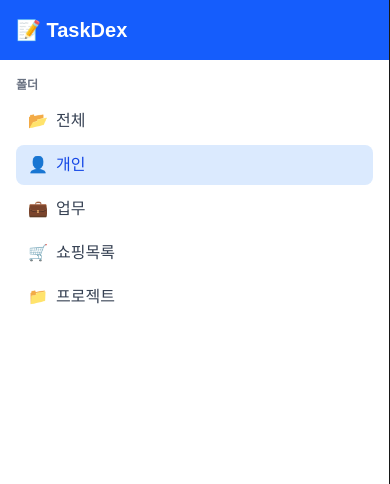
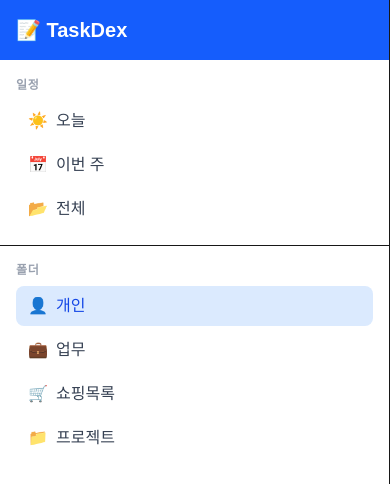
Before and after one commit to KwonSunwon/TaskDex, a Next.js app: page / in a window 390 px wide. Shown: the top 484 px of the page. Built offline with nearby package versions, Linux system fonts and the light colour scheme; no server answers; the database is empty.

Commit message:
Feat: 오늘/이번 주(다가올 일주일)/전체 뷰로 나눠서 볼 수 있도록 변경
- 폴더 섹션 크기 조정 제거

```diff
--- a/src/app/page.tsx
+++ b/src/app/page.tsx
@@ -5,16 +5,28 @@ import { useEffect, useState, useMemo } from 'react';
 import { supabase } from '@/lib/supabase';
 import { Folder, Todo, MobileView } from '@/types';
 import { useResizable } from '@/hooks/useResizable';
-import FolderList from '@/components/FolderList';
+import FolderList, { SmartView } from '@/components/FolderList';
 import TodoList from '@/components/TodoList';
 import TodoDetail from '@/components/TodoDetail';
 import ResizeHandle from '@/components/ResizeHandle';
 
+function getTodayStr() {
+  return new Date().toISOString().slice(0, 10); // 'YYYY-MM-DD'
+}
+
+function getWeekRange() {
+  const now = new Date();
+  const end = new Date(now);
+  end.setDate(now.getDate() + 7);
+  return {
+    start: now.toISOString().slice(0, 10),
+    end: end.toISOString().slice(0, 10),
+  };
+}
+
 export default function Home() {
-  // 리사이즈 훅
-  const { isDesktop, leftWidth, midWidth, containerRef, startDrag } = useResizable();
+  const { isDesktop, midWidth, containerRef, startDrag } = useResizable();
 
-  // 폴더 목록 (일단 고정)
   const [folders] = useState<Folder[]>([
     { id: 1, name: '개인', icon: '👤' },
     { id: 2, name: '업무', icon: '💼' },
@@ -22,17 +34,17 @@ export default function Home() {
     { id: 4, name: '프로젝트', icon: '📁' },
   ]);
 
-  // 할 일 목록
   const [todos, setTodos] = useState<Todo[]>([]);
   const [isLoading, setIsLoading] = useState(true);
 
-  // 선택 상태
   const [selectedFolderId, setSelectedFolderId] = useState<number>(1);
   const [lastRealFolderId, setLastRealFolderId] = useState<number>(1);
   const [selectedTodoId, setSelectedTodoId] = useState<number | null>(null);
   const [mobileView, setMobileView] = useState<MobileView>('folders');
 
-  // 입력 상태
+  // 스마트 뷰 상태 (null이면 폴더 모드)
+  const [selectedSmartView, setSelectedSmartView] = useState<SmartView | null>(null);
+
   const [newTitle, setNewTitle] = useState('');
   const [newDate, setNewDate] = useState('');
 
@@ -60,19 +72,33 @@ export default function Home() {
     setIsLoading(false);
   };
 
-  // 앱 시작 시 데이터 로딩
   useEffect(() => {
     fetchTodos();
   }, []);
 
   // ===== 필터링 =====
-  const currentFolderTodos = selectedFolderId === 0
-    ? todos
-    : todos.filter(todo => todo.folderId === selectedFolderId);
+  const currentFolderTodos = useMemo(() => {
+    if (selectedSmartView === 'today') {
+      const today = getTodayStr();
+      return todos.filter(t => t.date === today);
+    }
+    if (selectedSmartView === 'week') {
+      const { start, end } = getWeekRange();
+      return todos.filter(t => t.date && t.date >= start && t.date <= end);
+    }
+    if (selectedSmartView === 'all') {
+      return todos;
+    }
+    // 폴더 모드
+    return todos.filter(todo => todo.folderId === selectedFolderId);
+  }, [todos, selectedSmartView, selectedFolderId]);
 
-  const selectedFolderName = selectedFolderId === 0
-    ? '전체'
-    : (folders.find(f => f.id === selectedFolderId)?.name ?? '');
+  const currentViewLabel = useMemo(() => {
+    if (selectedSmartView === 'today') return '오늘';
+    if (selectedSmartView === 'week') return '이번 주';
+    if (selectedSmartView === 'all') return '전체';
+    return folders.find(f => f.id === selectedFolderId)?.name ?? '';
+  }, [selectedSmartView, selectedFolderId, folders]);
 
   const folderNameById = useMemo(() => {
     const map: Record<number, string> = {};
@@ -86,25 +112,21 @@ export default function Home() {
   const toggleTodo = async (id: number) => {
     const target = todos.find(t => t.id === id);
     if (!target) return;
-
     const newStatus = !target.isDone;
     setTodos(todos.map(todo =>
       todo.id === id ? { ...todo, isDone: newStatus } : todo
     ));
-
     const { error } = await supabase
       .from('todos')
       .update({ is_done: newStatus })
       .eq('id', id);
-
     if (error) console.error('Toggle Error:', error);
   };
 
   // ===== 새 할 일 추가 =====
   const addTodo = async () => {
     if (newTitle.trim() === '') return;
-
-    const targetFolderId = selectedFolderId === 0 ? lastRealFolderId : selectedFolderId;
+    const targetFolderId = selectedFolderId;
 
     const { data, error } = await supabase
       .from('todos')
@@ -138,10 +160,15 @@ export default function Home() {
 
   // ===== 네비게이션 =====
   const selectFolder = (folderId: number) => {
+    setSelectedSmartView(null);
     setSelectedFolderId(folderId);
-    if (folderId !== 0) {
-      setLastRealFolderId(folderId);
-    }
+    setLastRealFolderId(folderId);
+    setSelectedTodoId(null);
+    setMobileView('items');
+  };
+
+  const selectSmartView = (view: SmartView) => {
+    setSelectedSmartView(view);
     setSelectedTodoId(null);
     setMobileView('items');
   };
@@ -156,33 +183,29 @@ export default function Home() {
     else if (mobileView === 'items') setMobileView('folders');
   };
 
+  // 스마트 뷰일 때는 폴더 표시 여부(전체 표시)
+  const isSmartView = selectedSmartView !== null;
+
   // ===== 렌더링 =====
   return (
     <div ref={containerRef} className="h-screen bg-gray-100 flex overflow-hidden">
 
-      {/* 폴더 목록 */}
+      {/* 폴더 목록 (고정 너비) */}
       <FolderList
         folders={folders}
         selectedFolderId={selectedFolderId}
+        selectedSmartView={selectedSmartView}
         onSelectFolder={selectFolder}
+        onSelectSmartView={selectSmartView}
         mobileView={mobileView}
-        width={isDesktop ? leftWidth : undefined}
-      />
-
-      {/* 리사이즈 핸들 1 */}
-      <ResizeHandle
-        onMouseDown={(e) => {
-          e.preventDefault();
-          startDrag('left-mid');
-        }}
       />
 
       {/* 할 일 목록 */}
       <TodoList
         todos={currentFolderTodos}
         selectedTodoId={selectedTodoId}
-        selectedFolderId={selectedFolderId}
-        folderName={selectedFolderName}
+        selectedFolderId={isSmartView ? 0 : selectedFolderId}
+        folderName={currentViewLabel}
         folderNameById={folderNameById}
         isLoading={isLoading}
         onSelectTodo={selectTodo}
@@ -196,7 +219,7 @@ export default function Home() {
         width={isDesktop ? midWidth : undefined}
       />
 
-      {/* 리사이즈 핸들 2 */}
+      {/* 리사이즈 핸들 */}
       <ResizeHandle
         onMouseDown={(e) => {
           e.preventDefault();
--- a/src/components/FolderList.tsx
+++ b/src/components/FolderList.tsx
@@ -3,27 +3,37 @@
 
 import { Folder } from '@/types';
 
+export type SmartView = 'today' | 'week' | 'all';
+
 type Props = {
   folders: Folder[];
   selectedFolderId: number;
+  selectedSmartView: SmartView | null;
   onSelectFolder: (id: number) => void;
+  onSelectSmartView: (view: SmartView) => void;
   mobileView: string;
-  width?: number;
 };
+
+const SMART_VIEWS: { key: SmartView; icon: string; label: string }[] = [
+  { key: 'today', icon: '☀️', label: '오늘' },
+  { key: 'week',  icon: '📅', label: '이번 주' },
+  { key: 'all',   icon: '📂', label: '전체' },
+];
 
 export default function FolderList({
   folders,
   selectedFolderId,
+  selectedSmartView,
   onSelectFolder,
+  onSelectSmartView,
   mobileView,
-  width,
 }: Props) {
   return (
     <div
-      style={width ? { width: `${width}px` } : undefined}
       className={`
-        w-full md:w-auto bg-white border-r flex-shrink-0
-        ${mobileView !== 'folders' ? 'hidden md:block' : 'block'}
+        w-full md:w-[240px] md:min-w-[240px] md:max-w-[240px]
+        bg-white border-r flex-shrink-0 flex flex-col
+        ${mobileView !== 'folders' ? 'hidden md:flex' : 'flex'}
       `}
     >
       {/* 헤더 */}
@@ -31,34 +41,40 @@ export default function FolderList({
         <h1 className="text-xl font-bold">📝 TaskDex</h1>
       </div>
 
-      {/* 폴더 목록 */}
-      <div className="p-4">
-        <h2 className="text-xs font-semibold text-gray-500 uppercase mb-2">폴더</h2>
+      {/* 스마트 뷰 */}
+      <div className="p-4 border-b">
+        <h2 className="text-xs font-semibold text-gray-400 uppercase mb-2 tracking-wider">일정</h2>
         <ul className="space-y-1">
-          {/* 전체 폴더 */}
-          <li>
+          {SMART_VIEWS.map(({ key, icon, label }) => (
+            <li key={key}>
               <button
-              onClick={() => onSelectFolder(0)}
+                onClick={() => onSelectSmartView(key)}
                 className={`
                   w-full text-left px-3 py-2 rounded-lg flex items-center gap-2 transition cursor-pointer
-                ${selectedFolderId === 0
+                  ${selectedSmartView === key
                     ? 'bg-blue-100 text-blue-700 font-medium hover:bg-blue-200'
                     : 'hover:bg-gray-100 text-gray-700'}
                 `}
               >
-              <span>📂</span>
-              <span>전체</span>
+                <span>{icon}</span>
+                <span>{label}</span>
               </button>
             </li>
+          ))}
+        </ul>
+      </div>
 
-          {/* 개별 폴더들 */}
+      {/* 폴더 목록 */}
+      <div className="p-4 flex-1 overflow-y-auto">
+        <h2 className="text-xs font-semibold text-gray-400 uppercase mb-2 tracking-wider">폴더</h2>
+        <ul className="space-y-1">
           {folders.map(folder => (
             <li key={folder.id}>
               <button
                 onClick={() => onSelectFolder(folder.id)}
                 className={`
                   w-full text-left px-3 py-2 rounded-lg flex items-center gap-2 transition cursor-pointer
-                  ${selectedFolderId === folder.id
+                  ${selectedSmartView === null && selectedFolderId === folder.id
                     ? 'bg-blue-100 text-blue-700 font-medium hover:bg-blue-200'
                     : 'hover:bg-gray-100 text-gray-700'}
                 `}
--- a/src/hooks/useResizable.ts
+++ b/src/hooks/useResizable.ts
@@ -5,13 +5,11 @@ import { useCallback, useEffect, useRef, useState } from 'react';
 
 export function useResizable() {
   const [isDesktop, setIsDesktop] = useState(false);
-  const [leftWidth, setLeftWidth] = useState<number>(280);
   const [midWidth, setMidWidth] = useState<number>(360);
 
   const containerRef = useRef<HTMLDivElement | null>(null);
-  const draggingRef = useRef<null | 'left-mid' | 'mid-right'>(null);
+  const draggingRef = useRef<null | 'mid-right'>(null);
 
-  // 로컬 스토리지 읽기
   const readStoredNumber = useCallback((key: string, fallback: number) => {
     if (typeof window === 'undefined') return fallback;
     const raw = window.localStorage.getItem(key);
@@ -19,70 +17,56 @@ export function useResizable() {
     return Number.isFinite(n) ? n : fallback;
   }, []);
 
-  // 값 제한
   const clamp = useCallback((v: number, min: number, max: number) => {
     return Math.max(min, Math.min(max, v));
   }, []);
 
-  // 데스크톱 감지 및 초기 로드
   useEffect(() => {
     const mq = window.matchMedia('(min-width: 768px)');
     const apply = () => setIsDesktop(mq.matches);
     apply();
-
-    setLeftWidth(readStoredNumber('todoapp-leftWidth', 280));
     setMidWidth(readStoredNumber('todoapp-midWidth', 360));
 
     const onChange = () => apply();
     if (mq.addEventListener) mq.addEventListener('change', onChange);
     else mq.addListener(onChange);
-
     return () => {
       if (mq.removeEventListener) mq.removeEventListener('change', onChange);
       else mq.removeListener(onChange);
     };
   }, [readStoredNumber]);
 
-  // 로컬 스토리지 저장
-  useEffect(() => {
-    if (typeof window === 'undefined') return;
-    window.localStorage.setItem('todoapp-leftWidth', String(leftWidth));
-  }, [leftWidth]);
-
   useEffect(() => {
     if (typeof window === 'undefined') return;
     window.localStorage.setItem('todoapp-midWidth', String(midWidth));
   }, [midWidth]);
 
-  // 드래그 시작
-  const startDrag = useCallback((kind: 'left-mid' | 'mid-right') => {
+  const startDrag = useCallback((kind: 'mid-right') => {
     draggingRef.current = kind;
     document.body.style.cursor = 'col-resize';
     document.body.style.userSelect = 'none';
   }, []);
 
-  // 드래그 종료
   const endDrag = useCallback(() => {
     draggingRef.current = null;
     document.body.style.cursor = '';
     document.body.style.userSelect = '';
   }, []);
 
-  // 드래그 이벤트
   useEffect(() => {
+    const LEFT_PANEL_WIDTH = 240; // 고정 너비
+    const HANDLE_WIDTH = 8;
+
     const onMove = (e: MouseEvent) => {
       if (!draggingRef.current) return;
       const el = containerRef.current;
       if (!el) return;
-
       const rect = el.getBoundingClientRect();
       const x = e.clientX - rect.left;
-      const LEFT_MIN = 200, LEFT_MAX = 520, MID_MIN = 260, MID_MAX = 720;
+      const MID_MIN = 260, MID_MAX = 720;
 
-      if (draggingRef.current === 'left-mid') {
-        setLeftWidth(clamp(x, LEFT_MIN, LEFT_MAX));
-      } else if (draggingRef.current === 'mid-right') {
-        const next = x - leftWidth - 8;
+      if (draggingRef.current === 'mid-right') {
+        const next = x - LEFT_PANEL_WIDTH - HANDLE_WIDTH;
         setMidWidth(clamp(next, MID_MIN, MID_MAX));
       }
     };
@@ -97,11 +81,10 @@ export function useResizable() {
       window.removeEventListener('mousemove', onMove);
       window.removeEventListener('mouseup', onUp);
     };
-  }, [clamp, endDrag, leftWidth]);
+  }, [clamp, endDrag]);
 
   return {
     isDesktop,
-    leftWidth,
     midWidth,
     containerRef,
     startDrag,
```
Lines whose indentation alone changed are shown as unchanged.
